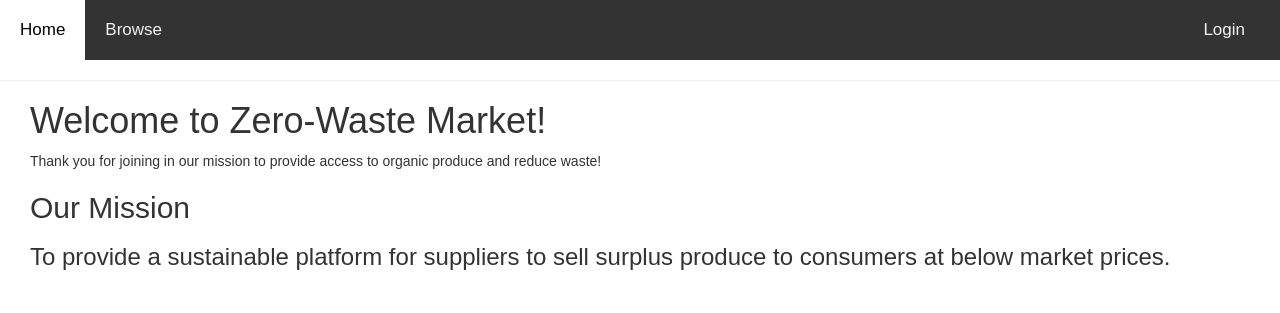
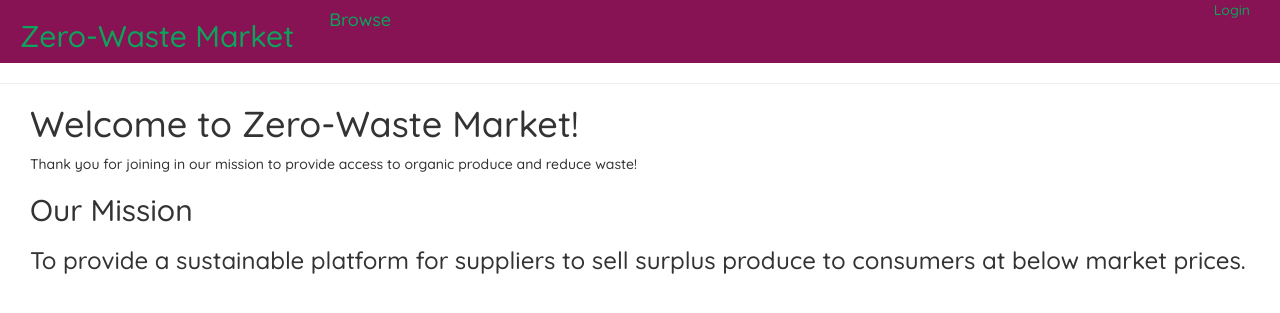
Before and after one commit to AidanD-boot/ZeroWasteMarket, a Flask app: page / in a window 1280 px wide. Shown: the top 313 px of the page. Run offline with Flask 2, Linux system fonts and the light colour scheme; some libraries are stand-ins or nearby versions.

Commit message:
Fixing navbar

```diff
--- /dev/null
+++ b/app/static/styles/styles.css
@@ -0,0 +1,8 @@
+h2,h4 {
+    font-family: 'Quicksand', sans-serif;
+}
+
+body {
+    margin: 0;
+    font-family: 'Quicksand', sans-serif;
+}
--- a/app/templates/base.html
+++ b/app/templates/base.html
@@ -4,37 +4,44 @@
 {% block title %}
     Zero-Waste Market
 {% endblock %}
+
+<head>
+    <link rel="stylesheet" type="text/css" href="{{ url_for('static',filename='styles/styles.css') }}">
+    <link rel="preconnect" href="https://fonts.gstatic.com">
+    <link href="https://fonts.googleapis.com/css2?family=Quicksand:wght@500&display=swap" rel="stylesheet">
+</head>
 {% block navbar %}
     <style>
         body {
             margin: 0;
-            font-family: Arial, Helvetica, sans-serif;
+            font-family: 'Quicksand', sans-serif;
         }
         .topnav {
             overflow: hidden;
-            background-color: #333;
+            background-color: #871254;
+            font-family: 'Quicksand', sans-serif;
         }
         .topnav a {
+            color: #0DA35C;
+            text-decoration: none;
             float: left;
-            color: #f2f2f2;
-            text-align: center;
-            padding: 18px 20px;
-            font-size: 17px;
-            text-decoration: none;
+            padding-left:20px;
+            padding-right:15px;
         }
-        .topnav a:hover {
-            background-color: #ffffff;
-            color: black;
+        .topnav h4:hover {
+            background-color: #0DA35C;
+            color: #871254;
         }
-        .topnav a.active {
-            background-color: #000000;
-            color: white;
+        .topnav h4.active {
+
         }
     </style>
     <body>
     <div class="topnav">
-        <a href="/index">Home</a>
-        <a href="/browse">Browse</a>
+        <div>
+            <a href="/index"><h2>Zero-Waste Market</h2></a>
+            <a href="/browse"><h4>Browse</h4></a>
+        </div>
         {% if current_user.is_anonymous %}
             <div class="container" style="width: auto; float:right">
                 <a href="{{ url_for('login') }}">Login</a>
--- a/app/templates/index.html
+++ b/app/templates/index.html
@@ -1,8 +1,15 @@
 {% extends "base.html" %}
 {% block content %}
+    <head>
+        <link rel="stylesheet" type="text/css" href="{{ url_for('static',filename='styles/styles.css') }}">
+        <link rel="preconnect" href="https://fonts.gstatic.com">
+        <link href="https://fonts.googleapis.com/css2?family=Quicksand:wght@500&display=swap" rel="stylesheet">
+    </head>
     <div style="padding-left:30px">
         <h1>Welcome to Zero-Waste Market!</h1>
-        <p>Thank you for joining in our mission to provide access to organic produce and reduce waste!</p>
+        <div>
+            <p>Thank you for joining in our mission to provide access to organic produce and reduce waste!</p>
+        </div>
         <h2>Our Mission</h2>
         <h3>To provide a sustainable platform for suppliers to sell surplus produce to consumers at below market prices.</h3>
     </div>
```
